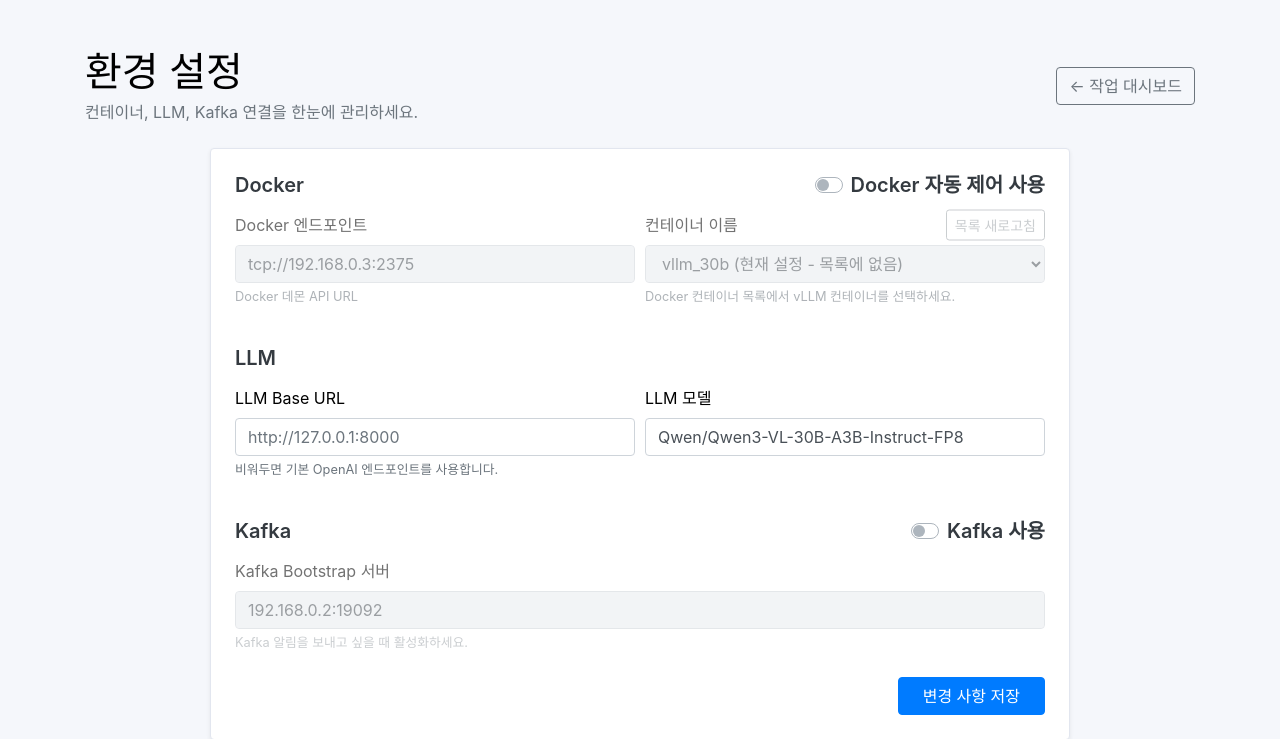
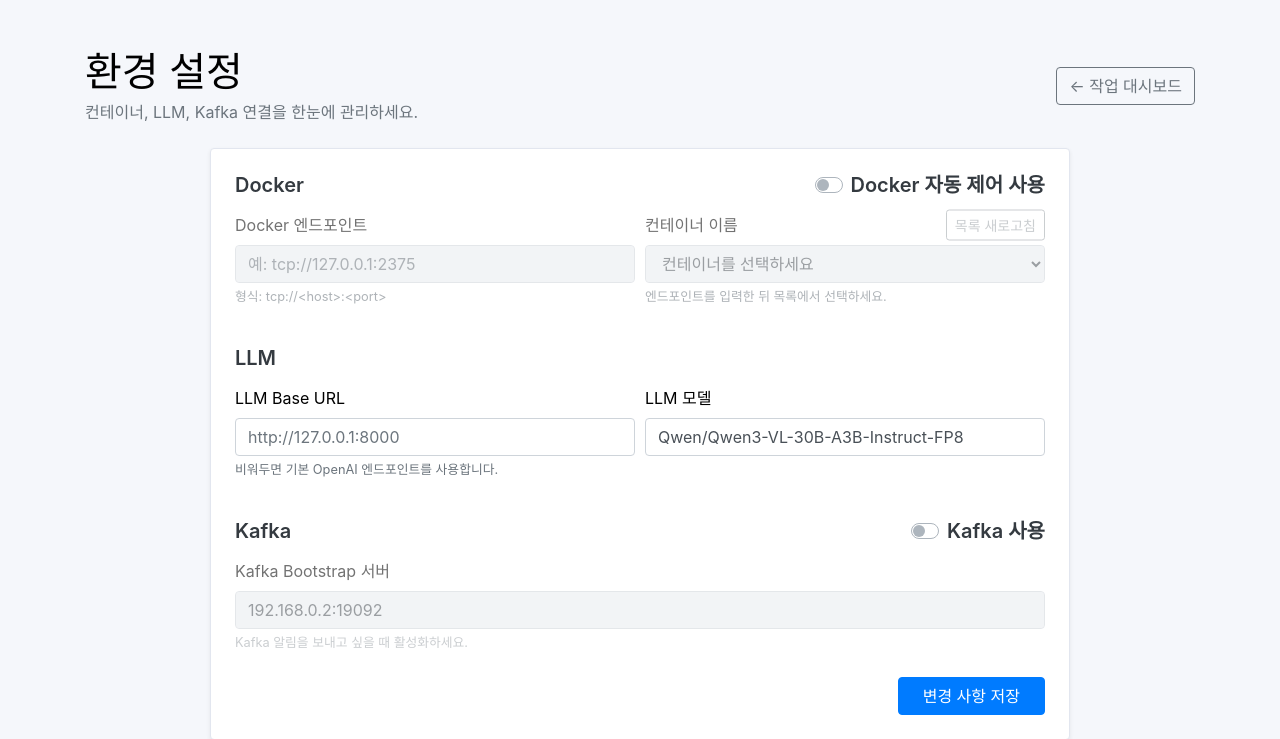
Before and after one commit to woojh3690/video_ocr, a FastAPI app: page /settings in a window 1280 px wide. Shown: the top 739 px of the page. Run offline with FastAPI, Linux system fonts and the light colour scheme; some libraries are stand-ins or nearby versions.

Commit message:
수정: 컨테이너명 선택 창 가독성 개선

```diff
--- a/src/core/settings_manager.py
+++ b/src/core/settings_manager.py
@@ -8,8 +8,8 @@ from pydantic import BaseModel, ValidationError, Field, ConfigDict
 
 DEFAULT_SETTINGS = {
     "docker_enabled": False,
-    "docker_url": "tcp://192.168.0.3:2375",
-    "docker_name": "vllm_30b",
+    "docker_url": "",
+    "docker_name": "",
     "kafka_enabled": False,
     "kafka_url": "192.168.0.2:19092",
     "llm_base_url": None,
--- a/src/static/settings.js
+++ b/src/static/settings.js
@@ -45,7 +45,7 @@ document.addEventListener('DOMContentLoaded', () => {
 
         const placeholder = document.createElement('option');
         placeholder.value = '';
-        placeholder.textContent = containers.length ? '컨테이너를 선택하세요' : '표시할 컨테이너가 없습니다';
+        placeholder.textContent = '컨테이너를 선택하세요'
         dockerNameSelect.appendChild(placeholder);
 
         const knownNames = new Set();
--- a/src/templates/settings.html
+++ b/src/templates/settings.html
@@ -33,8 +33,8 @@
                 <div class="form-row" id="docker-fields">
                     <div class="form-group col-md-6">
                         <label for="docker-url">Docker 엔드포인트</label>
-                        <input type="text" id="docker-url" class="form-control" placeholder="tcp://127.0.0.1:2375" required>
-                        <small class="form-text text-muted">Docker 데몬 API URL</small>
+                        <input type="text" id="docker-url" class="form-control" placeholder="예: tcp://127.0.0.1:2375" required>
+                        <small class="form-text text-muted">형식: tcp://&lt;host&gt;:&lt;port&gt;</small>
                     </div>
                     <div class="form-group col-md-6">
                         <div class="docker-name-header">
@@ -42,9 +42,9 @@
                             <button type="button" class="btn btn-sm btn-outline-secondary" id="refresh-docker-list">목록 새로고침</button>
                         </div>
                         <select id="docker-name" class="form-control" required>
-                            <option value="">컨테이너를 불러오는 중...</option>
+                            <option value="">컨테이너를 선택하세요</option>
                         </select>
-                        <small class="form-text text-muted">Docker 컨테이너 목록에서 vLLM 컨테이너를 선택하세요.</small>
+                        <small class="form-text text-muted">엔드포인트를 입력한 뒤 목록에서 선택하세요.</small>
                     </div>
                 </div>
             </section>
```
